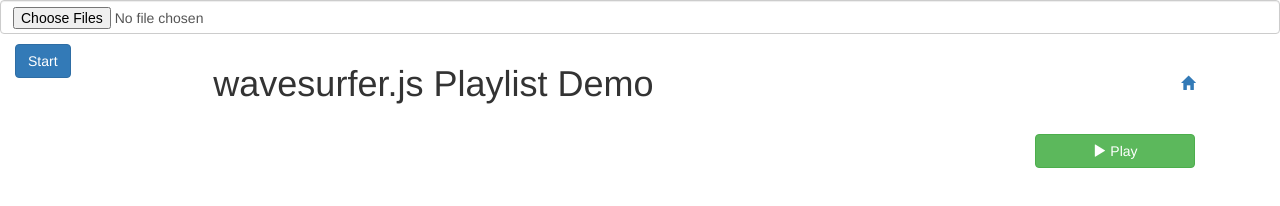
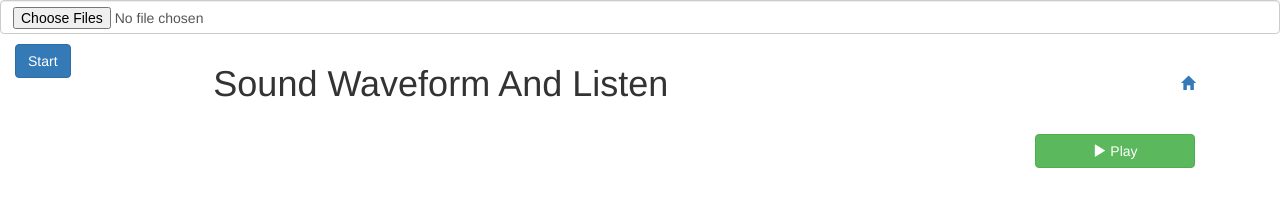
Before and after one commit to ae1905/soundpreview, a plain HTML site: page index.html in a window 1280 px wide. Drawn offline with nearby package versions, Linux system fonts and the light colour scheme.

Commit message:
Update index.html
Change name of H1

```diff
--- a/index.html
+++ b/index.html
@@ -46,7 +46,7 @@
           </li>
         </ul>
 
-        <h1 itemprop="name">wavesurfer.js Playlist Demo</h1>
+        <h1 itemprop="name">Sound Waveform And Listen</h1>
       </div>
 
       <div id="demo">
```
